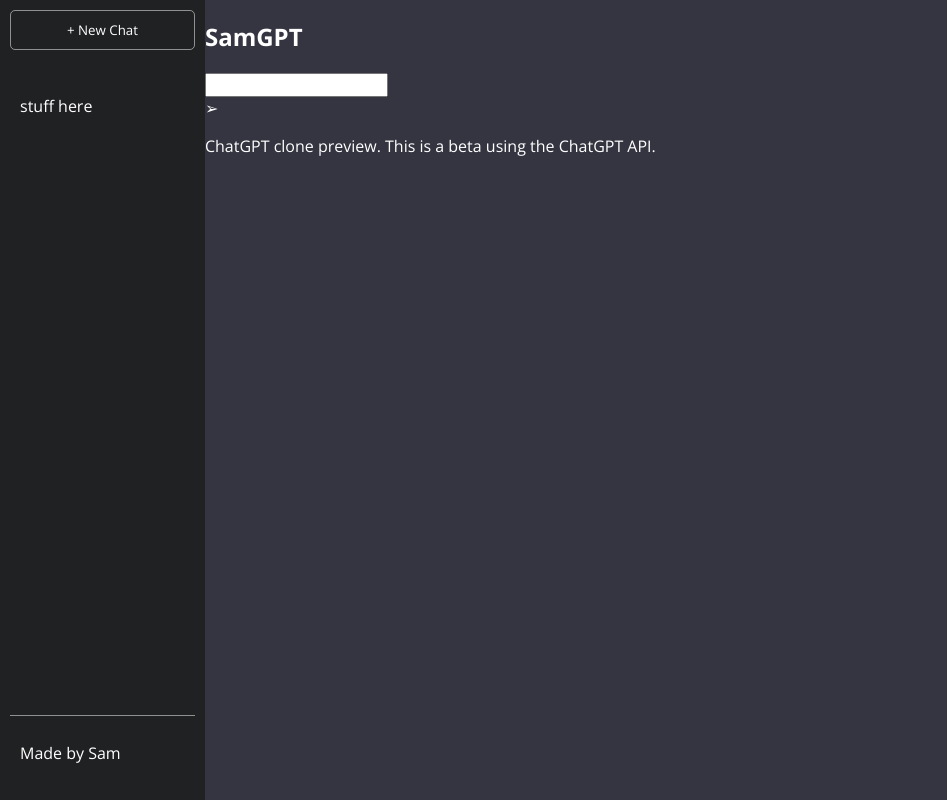
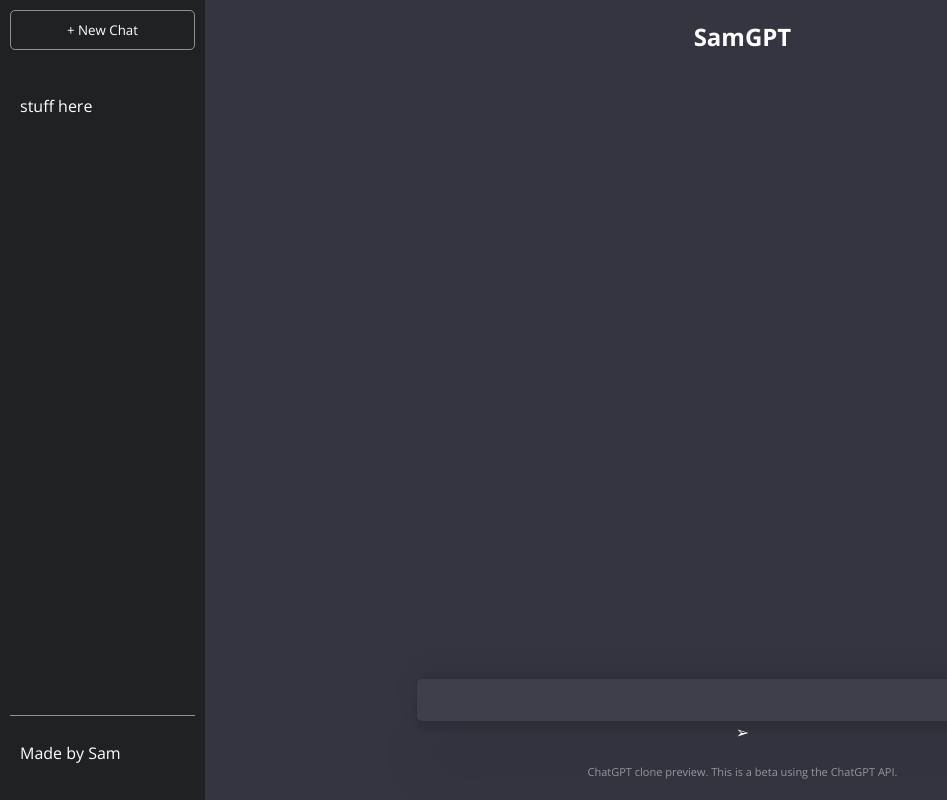
Before and after one commit to sgeremew/chat-gpt-clone, a JavaScript app: page / in a window 1280 px wide. Shown: the whole page, without its empty margins (0-947 px from the left). Built offline with nearby package versions, Linux system fonts and the light colour scheme; the HTML template or start-up script is replaced by a standard one.

Commit message:
some styling for input

```diff
--- a/src/index.css
+++ b/src/index.css
@@ -53,4 +53,46 @@
 .main {
     height: 100vh;
     width: 100%;
+    display: flex;
+    flex-direction: column;
+    justify-content: space-between;
+    align-items: center;
+    text-align: center;
 }
+
+.info {
+    color: rgba(255, 255, 255, 0.5);
+    font-size: 11px;
+    padding: 10px;
+}
+
+.bottom-section {
+    width: 100%;
+    display: flex;
+    flex-direction: column;
+    justify-content: center;
+    align-items: center;
+}
+
+.input-container {
+    position: relative;
+    width: 100%;
+    max-width: 650px;
+}
+
+input {
+    width: 100%;
+    background-color: rgba(255, 255, 255, 0.05);
+    padding: 12px 15px;
+    border: none;
+    border-radius: 5px;
+    box-shadow: rgba(0,0,0,0.05) 0 54px 55px,
+        rgba(0,0,0,0.05) 0 -12px 30px,
+        rgba(0,0,0,0.05) 0 4px 6px,
+        rgba(0,0,0,0.05) 0 12px 3px,
+        rgba(0,0,0,0.05) 0 -3px 5px;
+}
+
+input:focus {
+    outline: none;
+}
```
